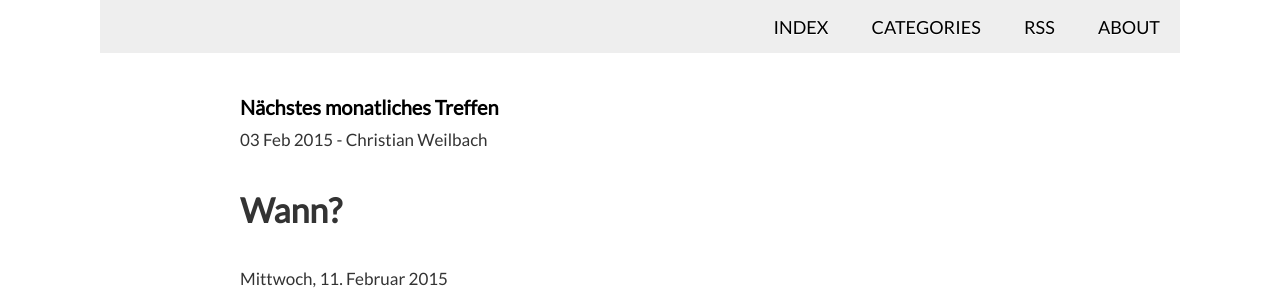
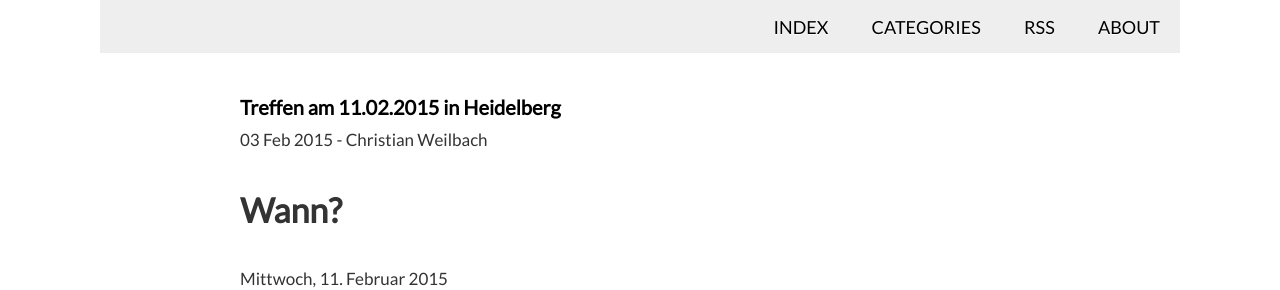
Before and after one commit to Kungi/clojure-user-group-rhein-neckar, a Jekyll site: the page built from _posts/2015-02-03-monthly.markdown, in a window 1280 px wide. Shown: the top 290 px of the page. Built offline with Jekyll 4.4.1, drawn with Linux system fonts in a browser that asks for light colours; Markdown is read by kramdown in place of the engine named in the settings.

Commit message:
Make better title

```diff
--- a/_posts/2015-02-03-monthly.markdown
+++ b/_posts/2015-02-03-monthly.markdown
@@ -1,6 +1,6 @@
 ---
 layout: post
-title: "Nächstes monatliches Treffen"
+title: "Treffen am 11.02.2015 in Heidelberg"
 published: true
 author: Christian Weilbach
 category: Monatliche Treffen
```
